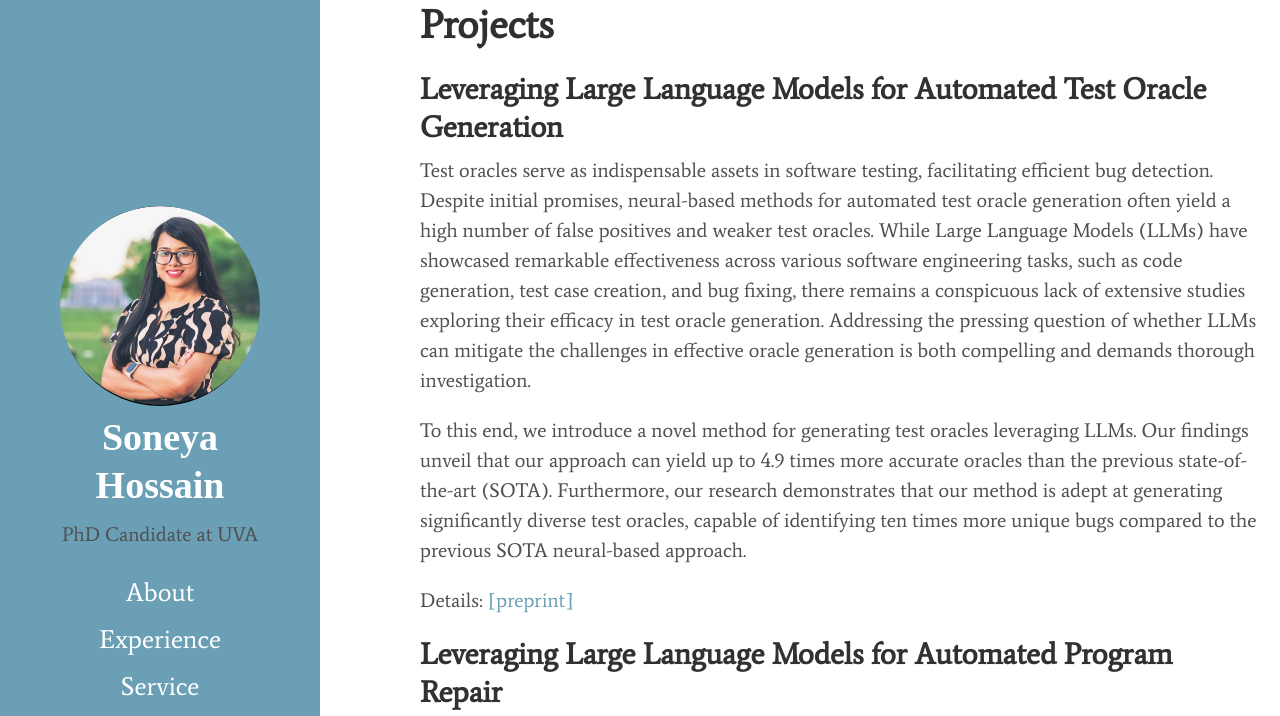
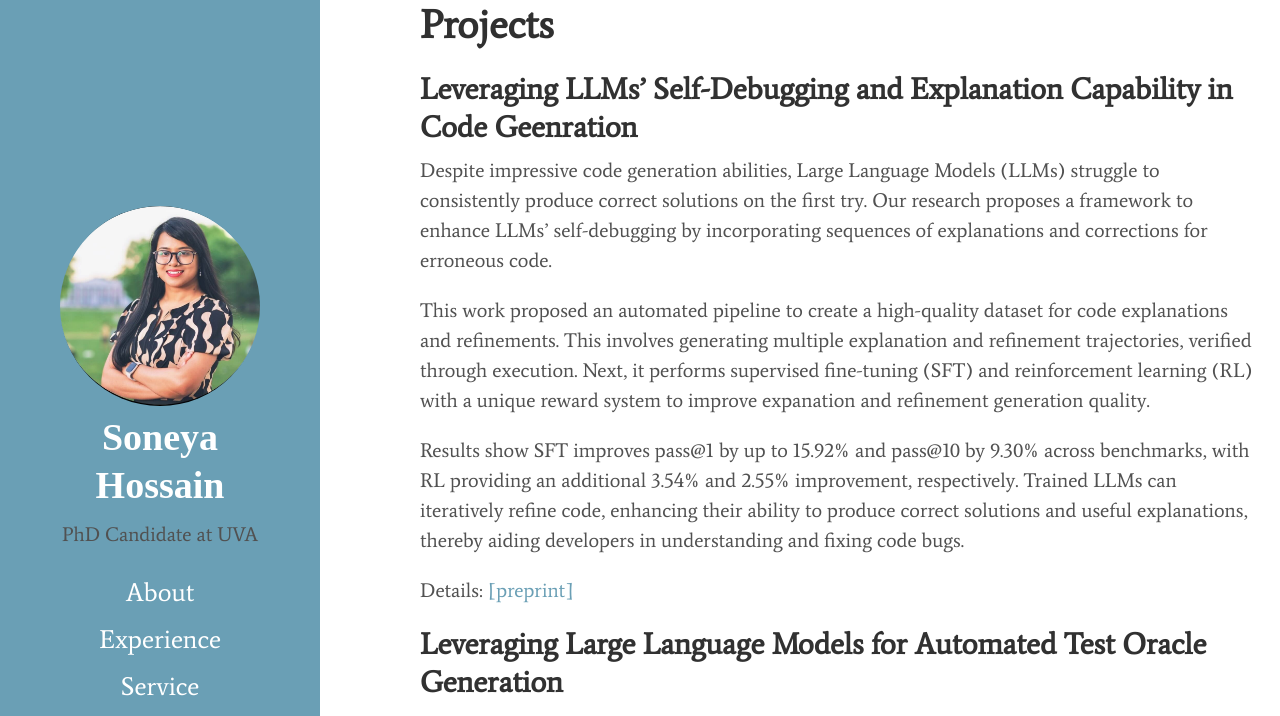
Before and after one commit to soneyahossain/soneyahossain.github.io, a Jekyll site: the page built from research.md, in a window 1280 px wide and 900 px high, cut to the strip 0-716 px from the top of the window. Built offline with Jekyll 4.4.1, drawn with Linux system fonts in a browser that asks for light colours; cached includes are drawn as plain includes.

Commit message:
research update

```diff
--- a/research.md
+++ b/research.md
@@ -2,6 +2,18 @@
 layout: page
 title: Projects
 ---
+
+
+## Leveraging LLMs' Self-Debugging and Explanation Capability in Code Geenration
+
+Despite impressive code generation abilities, Large Language Models (LLMs) struggle to consistently produce correct solutions on the first try. Our research proposes a framework to enhance LLMs' self-debugging by incorporating sequences of explanations and corrections for erroneous code.
+
+This work proposed an automated pipeline to create a high-quality dataset for code explanations and refinements. This involves generating multiple explanation and refinement trajectories, verified through execution. Next, it performs supervised fine-tuning (SFT) and reinforcement learning (RL) with a unique reward system to improve expanation and refinement generation quality.
+
+Results show SFT improves pass@1 by up to 15.92% and pass@10 by 9.30% across benchmarks, with RL providing an additional 3.54% and 2.55% improvement, respectively. Trained LLMs can iteratively refine code, enhancing their ability to produce correct solutions and useful explanations, thereby aiding developers in understanding and fixing code bugs.
+
+Details: [\[preprint\]](https://arxiv.org/pdf/2405.18649)
+
 
 
 ## Leveraging Large Language Models for Automated Test Oracle Generation
```
